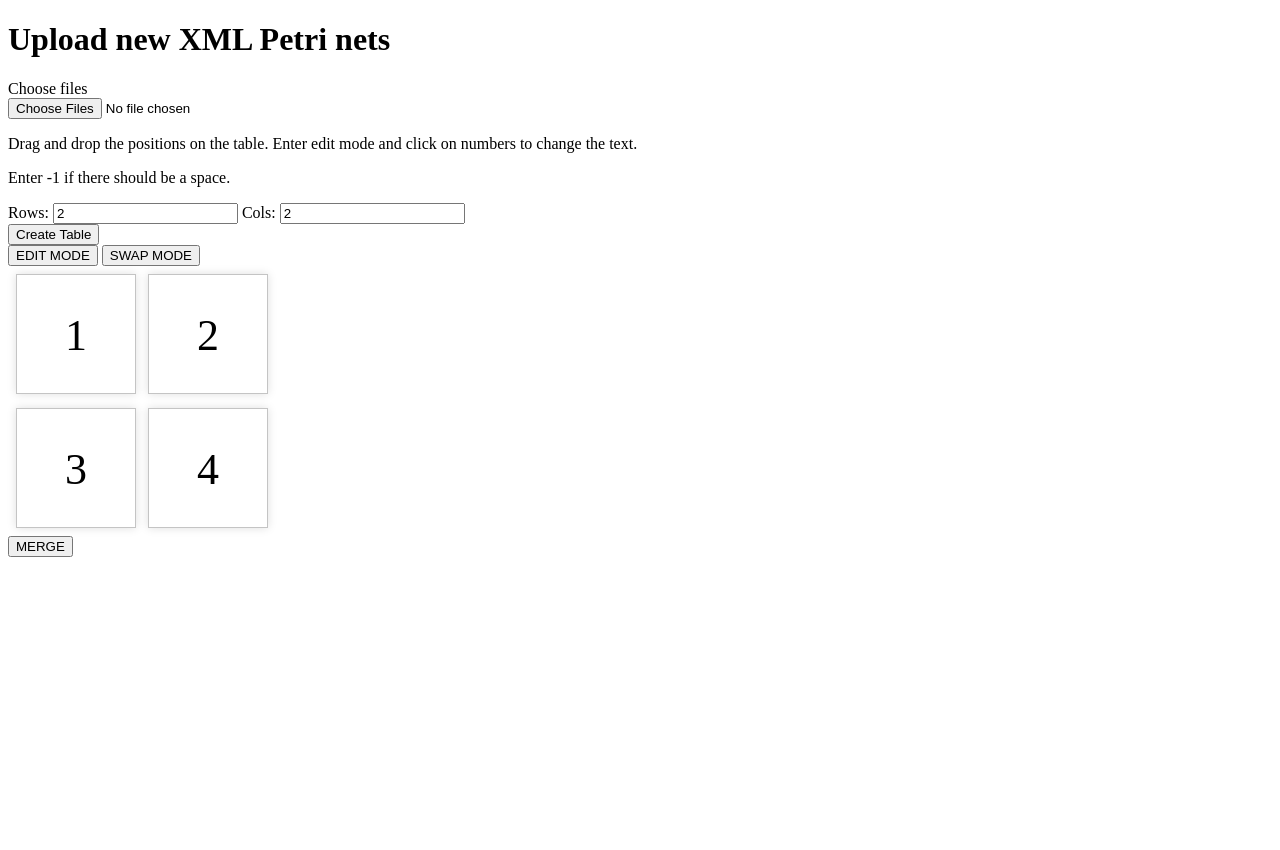
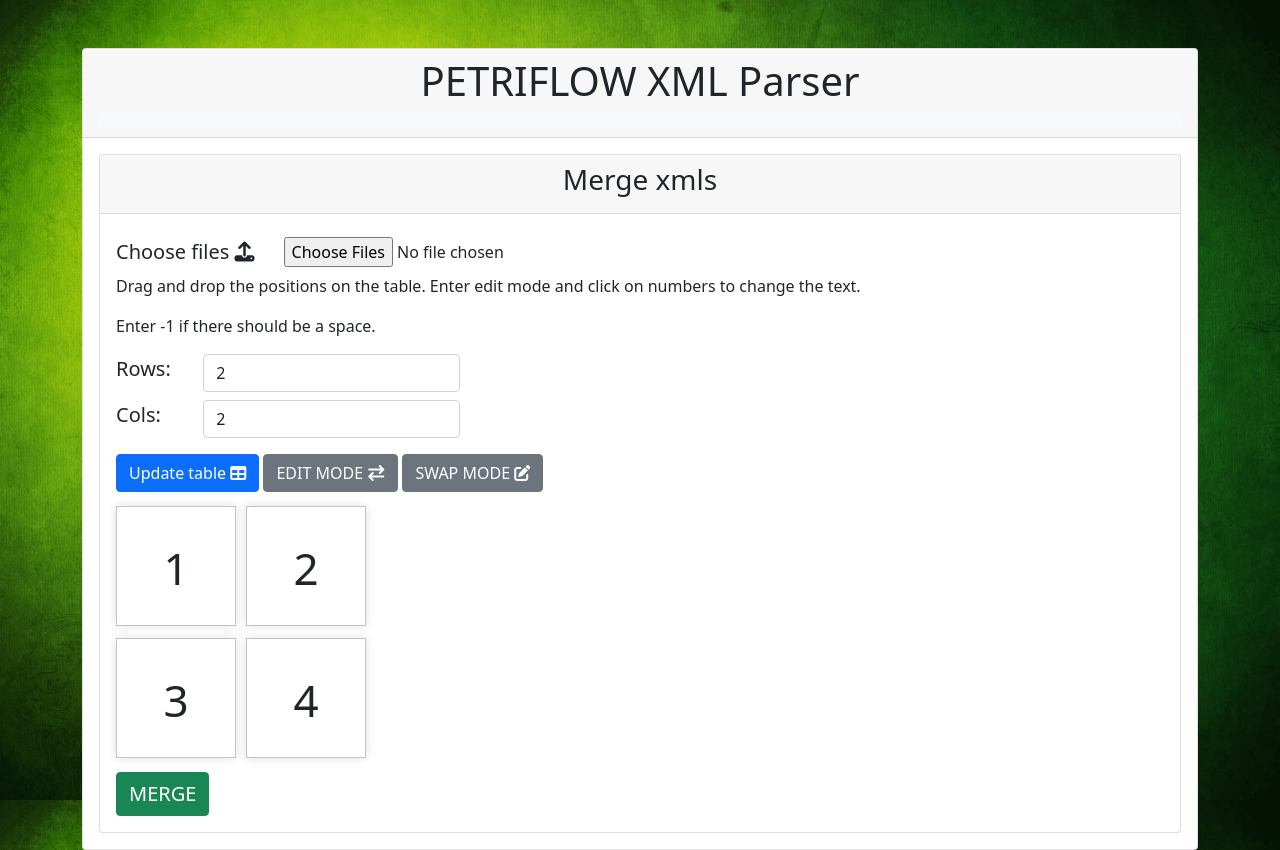
Before and after one commit to melisekm/petriflow-xml-merger, a Flask app: page / in a window 1280 px wide. Before the commit the page ends 557 px from the top, so only its background shows below. Run offline with Flask 2, Linux system fonts and the light colour scheme; some libraries are stand-ins or nearby versions.

Commit message:
updated website design

```diff
--- /dev/null
+++ b/static/images/src.txt
@@ -0,0 +1 @@
+https://wallpapercave.com/w/wp3525541
--- /dev/null
+++ b/static/styles.css
@@ -0,0 +1,24 @@
+body {
+    background-image: url("../static/images/background.png");
+    background-position: center;
+    background-repeat: no-repeat;
+    background-size: cover;
+    background-attachment: fixed;
+}
+* {
+    box-sizing: border-box
+}
+
+.item {
+    display: inline-block;
+    margin-right: 10px;
+    margin-bottom: 6px;
+    margin-top: 6px;
+    width: 120px;
+    height: 120px;
+    border: 1px solid #c4c4c4;
+    box-shadow: 0 0 9px rgba(0, 0, 0, 0.13);
+    line-height: 120px;
+    text-align: center;
+    font-size: 44px;
+}
--- a/templates/index.html
+++ b/templates/index.html
@@ -2,64 +2,96 @@
 <html lang="en">
 
 <head>
-    <title>PETRIFLOW XML MERGER</title>
+    <meta charset="UTF-8">
+    <meta name="viewport" content="width=device-width, initial-scale=1.0">
+
+    <link rel="stylesheet" href="https://cdnjs.cloudflare.com/ajax/libs/font-awesome/6.1.1/css/all.min.css"
+          integrity="sha512-KfkfwYDsLkIlwQp6LFnl8zNdLGxu9YAA1QvwINks4PhcElQSvqcyVLLD9aMhXd13uQjoXtEKNosOWaZqXgel0g=="
+          crossorigin="anonymous" referrerpolicy="no-referrer"/>
+    <script src="https://cdn.jsdelivr.net/npm/bootstrap@5.1.3/dist/js/bootstrap.bundle.min.js"
+            integrity="sha384-ka7Sk0Gln4gmtz2MlQnikT1wXgYsOg+OMhuP+IlRH9sENBO0LRn5q+8nbTov4+1p"
+            crossorigin="anonymous"></script>
+    <link rel="stylesheet" href="https://cdn.jsdelivr.net/npm/bootstrap@5.1.3/dist/css/bootstrap.min.css"
+          integrity="sha384-1BmE4kWBq78iYhFldvKuhfTAU6auU8tT94WrHftjDbrCEXSU1oBoqyl2QvZ6jIW3" crossorigin="anonymous">
+
+    <link rel="stylesheet" href="../static/styles.css">
     <script src="https://cdn.jsdelivr.net/npm/@shopify/draggable@1.0.0-beta.12/lib/swappable.js"></script>
     <script src="https://code.jquery.com/jquery-3.6.0.min.js"
             integrity="sha256-/xUj+3OJU5yExlq6GSYGSHk7tPXikynS7ogEvDej/m4=" crossorigin="anonymous"></script>
+    <title>PETRIFLOW XML MERGER</title>
 
-    <style type="text/css">
-        * {
-            box-sizing: border-box
-        }
-
-        .item {
-            display: inline-block;
-            margin: 6px;
-            width: 120px;
-            height: 120px;
-            border: 1px solid #c4c4c4;
-            box-shadow: 0 0 9px rgba(0, 0, 0, 0.13);
-            line-height: 120px;
-            text-align: center;
-            font-size: 44px;
-        }
-    </style>
 </head>
 
-<body>
-{% with messages = get_flashed_messages() %}
-    {% if messages %}
-        {% for message in messages %}
-            <p>{{ message }}</p>
-        {% endfor %}
-    {% endif %}
-{% endwith %}
-<h1>Upload new XML Petri nets</h1>
-
+<body class="d-flex flex-column min-vh-100">
+<main class="container">
+    <div class="card mt-5">
+        <div class="card-header">
+            <h1 class="text-center">PETRIFLOW XML Parser</h1>
+            <nav class="navbar navbar-expand-lg navbar-light bg-light">
+                <div class="container-fluid">
+                    <button class="navbar-toggler" type="button" data-bs-toggle="collapse"
+                            data-bs-target="#navbarNav"
+                            aria-controls="navbarNav" aria-expanded="false" aria-label="Toggle navigation">
+                        <span class="navbar-toggler-icon"></span>
+                    </button>
+                </div>
+            </nav>
+        </div>
+        <div class="card-body">
+            <div class="row">
+                <div class="col-md-12">
+                    <div class="card">
+                        <div class="card-header">
+                            <h3 class="text-center">Merge xmls</h3>
+                        </div>
+                        <div class="card-body">
                             <form id="formFiles" method="POST" enctype="multipart/form-data" action="process_form">
-    <label for="formFileMultiple">Choose files</label>
-    <div>
-        <input type="file" name="file[]" multiple/>
+                                <div class="hstack gap-3">
+                                    <label for="formFileMultiple" class="fs-5 pt-0 ">
+                                        Choose files
+                                        <i class="fa-solid fa-upload"></i>
+                                    </label>
+                                    <label class="btn">
+                                        <input id="formFileMultiple" type="file" name="file[]" multiple>
+                                    </label>
                                 </div>
-
                                 <p>
-        Drag and drop the positions on the table. Enter edit mode and click on numbers to change the text.
+                                    Drag and drop the positions on the table. Enter edit mode and click on numbers to
+                                    change the text.
                                 </p>
                                 <p>
                                     Enter -1 if there should be a space.
                                 </p>
-    <div>
-        <label for="rows">Rows:</label>
-        <input id="rows" type="number" value="2">
-        <label for="cols">Cols:</label>
-        <input type="number" value="2" id="cols">
-        <div>
-            <button id="createTable">Create Table</button>
+                                <div class="row">
+                                    <div class="row mb-2">
+                                        <label for="rows" class="fs-5 pt-0 col-1 ">Rows:</label>
+                                        <div class="col">
+                                            <input type="number" class="form-control w-auto" id="rows"
+                                                   value=2>
                                         </div>
                                     </div>
-    <div>
-        <button id="edit">EDIT MODE</button>
-        <button id="swap">SWAP MODE</button>
+                                    <div class="row mb-2">
+                                        <label for="cols" class="fs-5 pt-0 col-1 ">Cols:</label>
+                                        <div class="col-3">
+                                            <input type="number" class="form-control w-auto" id="cols"
+                                                   value=2>
+                                        </div>
+                                    </div>
+                                    <div class="my-2">
+                                        <button id="createTable" class="btn btn-primary">
+                                            Update table
+                                            <i class="fa-solid fa-table"></i>
+                                        </button>
+                                        <button id="edit" class="btn btn-secondary">
+                                            EDIT MODE
+                                            <i class="fa-solid fa-arrow-right-arrow-left"></i>
+                                        </button>
+                                        <button id="swap" class="btn btn-secondary">
+                                            SWAP MODE
+                                            <i class="fa-solid fa-pen-to-square"></i>
+                                        </button>
+
+                                    </div>
                                 </div>
 
                                 <table class="grabbable-parent grabbable">
@@ -75,20 +107,43 @@
 
                                     </tbody>
                                 </table>
-    <input type=submit value=MERGE id="mergeBtn">
+                                <input class="btn btn-success fs-5 mt-2" type=submit value=MERGE id="mergeBtn">
+                                <div class="spinner-border text-primary" role="status" id="spinner"
+                                     style="display: none">
+                                    <span class="sr-only">Loading...</span>
+                                </div>
                             </form>
+
+                        </div>
+                    </div>
+                </div>
+            </div>
+        </div>
+    </div>
+</main>
 </body>
+
 <script>
     let swappable = new Swappable.default(document.querySelectorAll('table'), {
         draggable: 'td'
     });
 
+    function isNumeric(value) {
+        return /^-?\d+$/.test(value);
+    }
+
     function updateSelf(event) {
         // get event target element
         event.preventDefault()
+        event.stopPropagation()
         let target = event.target;
         // update innerHTml
-        target.innerHTML = window.prompt('Enter new value');
+        const input = window.prompt('Enter new value');
+        if (isNumeric(input)) {
+            target.innerHTML = input;
+        } else {
+            target.innerHTML = '-1';
+        }
     }
 
     $('#edit').click(function (event) {
@@ -135,6 +190,11 @@
 
     $('#formFiles')
         .submit(function (e) {
+            // change button to loading and disable it
+            $('#mergeBtn').prop('disabled', true);
+            $('#spinner').show();
+            // sleep for 0.5 seconds
+
             const formdata = new FormData(this);
             // get table in 2d array
             const table = [];
@@ -156,18 +216,24 @@
                 contentType: false,
                 success: function (data) {
                     //JSON parse error, this is not json (or JSON isn't in your browser)
-                    var blob = new Blob([data]);
-                    var link = document.createElement('a');
+                    const blob = new Blob([data]);
+                    const link = document.createElement('a');
                     link.href = window.URL.createObjectURL(blob);
                     link.download = "merged.xml";
                     link.click();
+                    // change button to success
                 },
                 error: function (err) {
-                    data = JSON.parse(err.responseText);
-                    if ('error_msg' in data) {
-                        alert(data.error_msg)
+                    const errJson = JSON.parse(err.responseText);
+                    if ('error_msg' in errJson) {
+                        alert(errJson.error_msg)
                     }
 
+                },
+                complete: function () {
+                    // change button to success
+                    $('#mergeBtn').prop('disabled', false);
+                    $('#spinner').hide();
                 }
             });
             e.preventDefault();
```
Also changed, not shown: static/images/background.png (added). Lines whose indentation alone changed are shown as unchanged.
